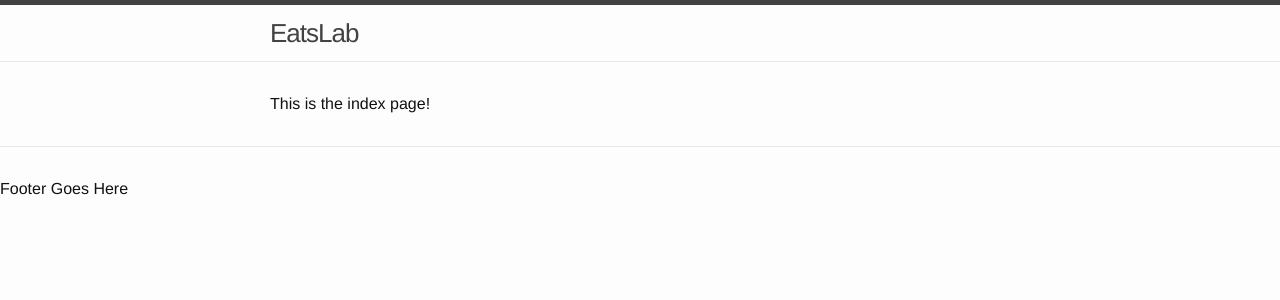
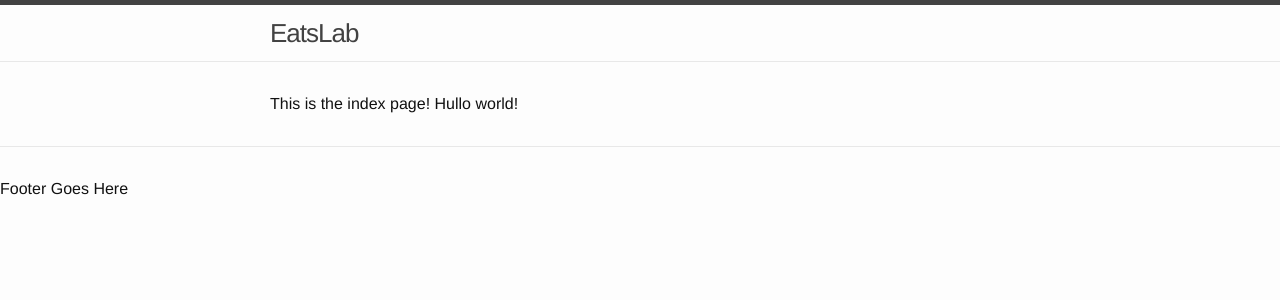
Before and after one commit to TinkurLab/EatsLab, a Jekyll site: the page built from index.html, in a window 1280 px wide. Shown: the top 300 px of the page. Built offline with Jekyll 4.4.1, drawn with Linux system fonts in a browser that asks for light colours.

Commit message:
Playing w/ header links

```diff
--- a/_includes/header.html
+++ b/_includes/header.html
@@ -2,7 +2,7 @@
 
   <div class="wrapper">
 
-    <a class="site-title" href="{{ site.baseurl }}/">{{ site.title }}</a>
+    <a class="site-title" href="{{ site.baseurl }}/{{ site.repo }}">{{ site.title }}</a>
 
   </div>
 
--- a/index.html
+++ b/index.html
@@ -4,6 +4,6 @@ layout: default
 
 <div class="home">
 
-This is the index page!
+This is the index page!  Hullo world!
 
 </div>
```
